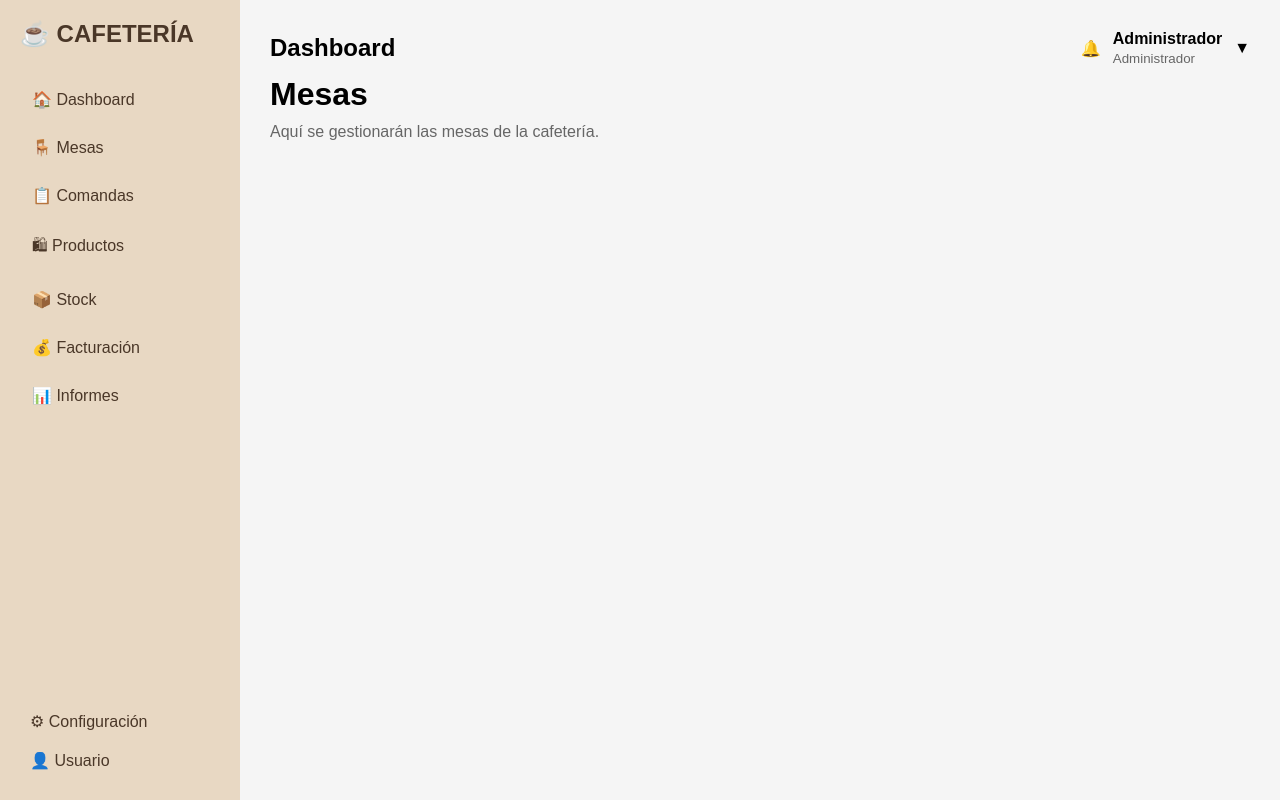
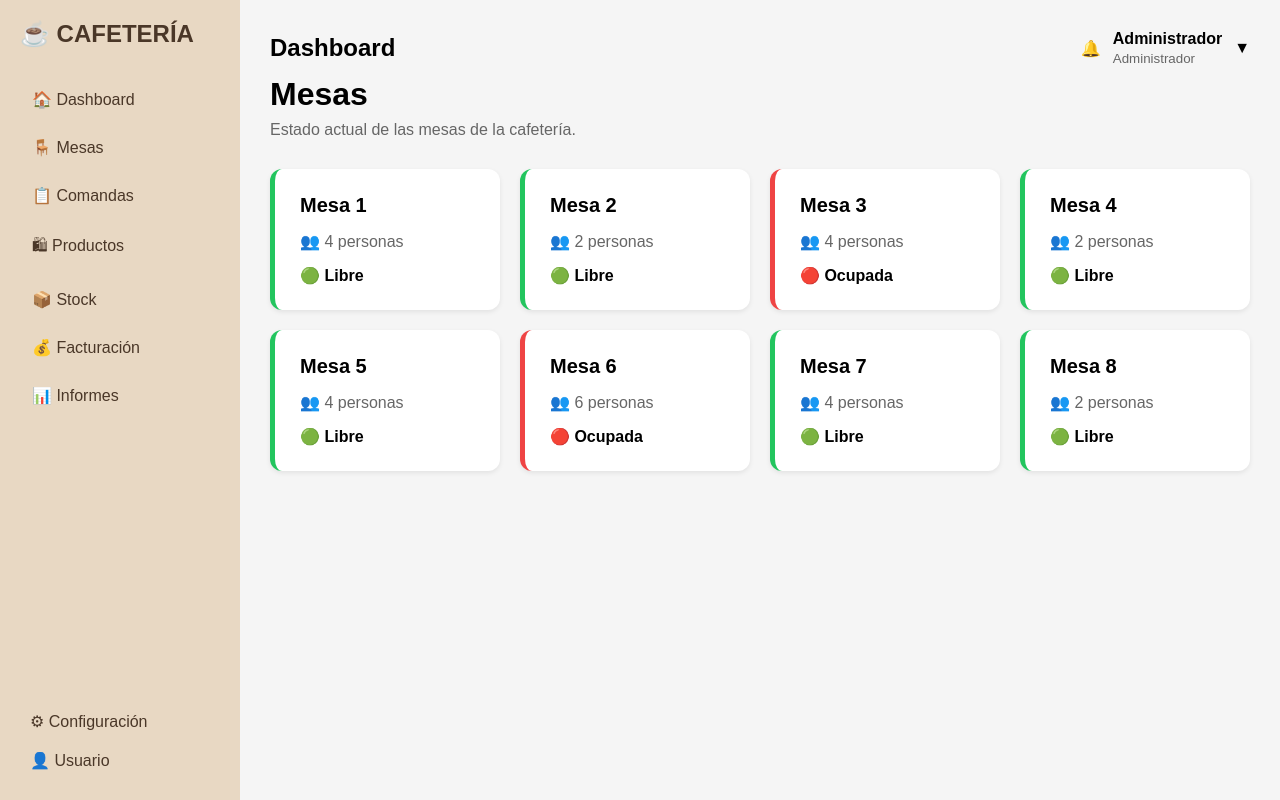
Before and after one commit to PersiiFRTL/Cafeteria, a React (Vite) app in the folder frontend/: page /mesas in a window 1280 px wide. Built offline with nearby package versions, Linux system fonts and the light colour scheme.

Commit message:
Funcionalidad de comandas en mesa

```diff
--- a/frontend/src/index.css
+++ b/frontend/src/index.css
@@ -191,3 +191,160 @@ body {
     text-decoration: none;
     display: block;
 }
+/* MESAS */
+
+.mesas-header {
+    margin-bottom: 30px;
+}
+
+.mesas-header h1 {
+    margin-bottom: 8px;
+}
+
+.mesas-header p {
+    color: #666;
+}
+
+.mesas-container {
+    display: grid;
+    grid-template-columns: repeat(4, 1fr);
+    gap: 20px;
+}
+
+.mesa-card {
+    background-color: white;
+    padding: 25px;
+    border-radius: 12px;
+    cursor: pointer;
+    box-shadow: 0 2px 5px rgba(0, 0, 0, 0.08);
+    transition: 0.2s;
+}
+
+.mesa-card:hover {
+    transform: translateY(-3px);
+    box-shadow: 0 5px 12px rgba(0, 0, 0, 0.12);
+}
+
+.mesa-card.libre {
+    border-left: 5px solid #22c55e;
+}
+
+.mesa-card.ocupada {
+    border-left: 5px solid #ef4444;
+}
+
+.mesa-numero {
+    font-size: 20px;
+    font-weight: bold;
+    margin-bottom: 15px;
+}
+
+.mesa-capacidad {
+    color: #666;
+    margin-bottom: 15px;
+}
+
+.mesa-estado {
+    font-weight: bold;
+}
+/* PANEL DE MESA */
+
+.mesa-panel {
+    position: fixed;
+    top: 0;
+    left: 240px;
+    right: 0;
+    bottom: 0;
+    background-color: rgba(0, 0, 0, 0.35);
+    display: flex;
+    justify-content: center;
+    align-items: center;
+    z-index: 10;
+}
+
+.mesa-panel-content {
+    width: 450px;
+    background-color: white;
+    border-radius: 12px;
+    box-shadow: 0 10px 30px rgba(0, 0, 0, 0.2);
+}
+
+.mesa-panel-header {
+    padding: 20px;
+    border-bottom: 1px solid #eee;
+    display: flex;
+    justify-content: space-between;
+    align-items: center;
+}
+
+.mesa-panel-header h2 {
+    margin-bottom: 5px;
+}
+
+.mesa-panel-header p {
+    color: #666;
+}
+
+.close-button {
+    border: none;
+    background: none;
+    font-size: 20px;
+    cursor: pointer;
+    padding: 5px;
+}
+
+.mesa-panel-body {
+    padding: 25px;
+}
+
+.mesa-panel-status {
+    font-weight: bold;
+    margin-bottom: 15px;
+}
+
+.mesa-panel-status.libre {
+    color: #16a34a;
+}
+
+.mesa-panel-status.ocupada {
+    color: #dc2626;
+}
+
+.mesa-panel-body p {
+    color: #666;
+    margin-bottom: 20px;
+}
+
+.mesa-actions {
+    display: flex;
+    flex-direction: column;
+    gap: 10px;
+}
+
+.primary-button,
+.secondary-button {
+    width: 100%;
+    padding: 12px;
+    border-radius: 6px;
+    cursor: pointer;
+    font-size: 15px;
+}
+
+.primary-button {
+    border: none;
+    background-color: #1f2937;
+    color: white;
+}
+
+.primary-button:hover {
+    background-color: #374151;
+}
+
+.secondary-button {
+    border: 1px solid #ddd;
+    background-color: white;
+}
+
+.secondary-button:hover {
+    background-color: #f5f5f5;
+}
--- a/frontend/src/pages/Mesas.tsx
+++ b/frontend/src/pages/Mesas.tsx
@@ -1,12 +1,162 @@
+import { useState } from "react";
+
+interface Mesa {
+    numero: number;
+    capacidad: number;
+    estado: "libre" | "ocupada";
+}
+
+const mesas: Mesa[] = [    // provisorio
+    { numero: 1, capacidad: 4, estado: "libre" },
+    { numero: 2, capacidad: 2, estado: "libre" },
+    { numero: 3, capacidad: 4, estado: "ocupada" },
+    { numero: 4, capacidad: 2, estado: "libre" },
+    { numero: 5, capacidad: 4, estado: "libre" },
+    { numero: 6, capacidad: 6, estado: "ocupada" },
+    { numero: 7, capacidad: 4, estado: "libre" },
+    { numero: 8, capacidad: 2, estado: "libre" },
+];
+
 function Mesas() {
+
+    const [mesaSeleccionada, setMesaSeleccionada] = useState<Mesa | null>(null);
+
+    const seleccionarMesa = (mesa: Mesa) => {
+        setMesaSeleccionada(mesa);
+    };
+
+    const cerrarPanel = () => {
+        setMesaSeleccionada(null);
+    };
+
     return (
         <div className="dashboard-content">
 
-            <h1>Mesas</h1>
+            <div className="mesas-header">
 
-            <p>
-                Aquí se gestionarán las mesas de la cafetería.
-            </p>
+                <div>
+                    <h1>Mesas</h1>
+
+                    <p>
+                        Estado actual de las mesas de la cafetería.
+                    </p>
+                </div>
+
+            </div>
+
+            <div className="mesas-container">
+
+                {mesas.map((mesa) => (
+
+                    <div
+                        key={mesa.numero}
+                        className={`mesa-card ${mesa.estado}`}
+                        onClick={() => seleccionarMesa(mesa)}
+                    >
+
+                        <div className="mesa-numero">
+                            Mesa {mesa.numero}
+                        </div>
+
+                        <div className="mesa-capacidad">
+                            👥 {mesa.capacidad} personas
+                        </div>
+
+                        <div className="mesa-estado">
+                            {mesa.estado === "libre"
+                                ? "🟢 Libre"
+                                : "🔴 Ocupada"
+                            }
+                        </div>
+
+                    </div>
+
+                ))}
+
+            </div>
+
+            {mesaSeleccionada && (
+
+                <div className="mesa-panel">
+
+                    <div className="mesa-panel-content">
+
+                        <div className="mesa-panel-header">
+
+                            <div>
+                                <h2>
+                                    Mesa {mesaSeleccionada.numero}
+                                </h2>
+
+                                <p>
+                                    👥 {mesaSeleccionada.capacidad} personas
+                                </p>
+                            </div>
+
+                            <button
+                                className="close-button"
+                                onClick={cerrarPanel}
+                            >
+                                ✕
+                            </button>
+
+                        </div>
+
+                        <div className="mesa-panel-body">
+
+                            {mesaSeleccionada.estado === "libre" ? (
+
+                                <>
+                                    <div className="mesa-panel-status libre">
+                                        🟢 Mesa libre
+                                    </div>
+
+                                    <p>
+                                        Esta mesa no tiene una comanda activa.
+                                    </p>
+
+                                    <button className="primary-button">
+                                        📋 Generar comanda
+                                    </button>
+                                </>
+
+                            ) : (
+
+                                <>
+                                    <div className="mesa-panel-status ocupada">
+                                        🔴 Mesa ocupada
+                                    </div>
+
+                                    <p>
+                                        Esta mesa tiene una comanda activa.
+                                    </p>
+
+                                    <div className="mesa-actions">
+
+                                        <button className="primary-button">
+                                            📋 Ver comanda
+                                        </button>
+
+                                        <button className="secondary-button">
+                                            ➕ Agregar productos
+                                        </button>
+
+                                        <button className="secondary-button">
+                                            💰 Cobrar
+                                        </button>
+
+                                    </div>
+                                </>
+
+                            )}
+
+                        </div>
+
+                    </div>
+
+                </div>
+
+            )}
 
         </div>
     );
```
